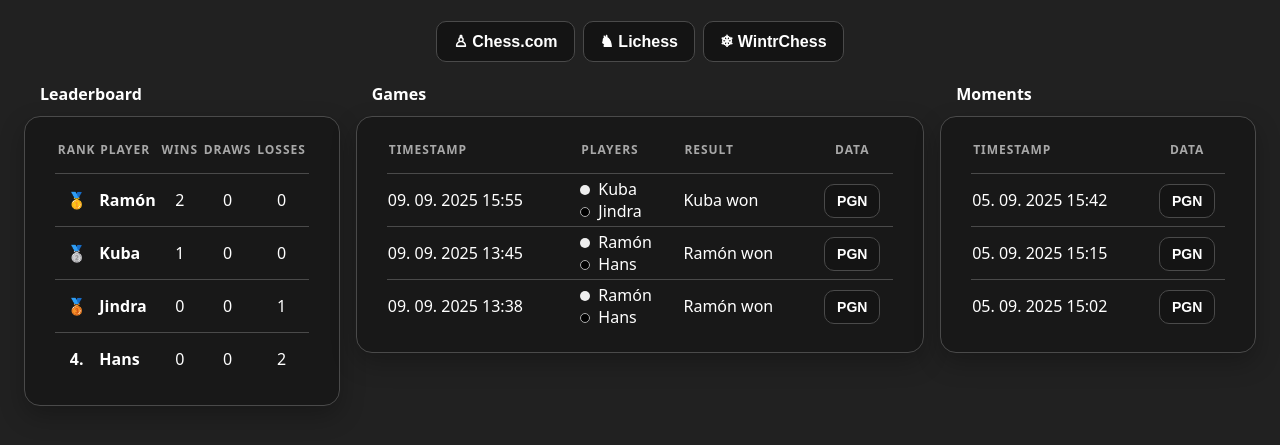
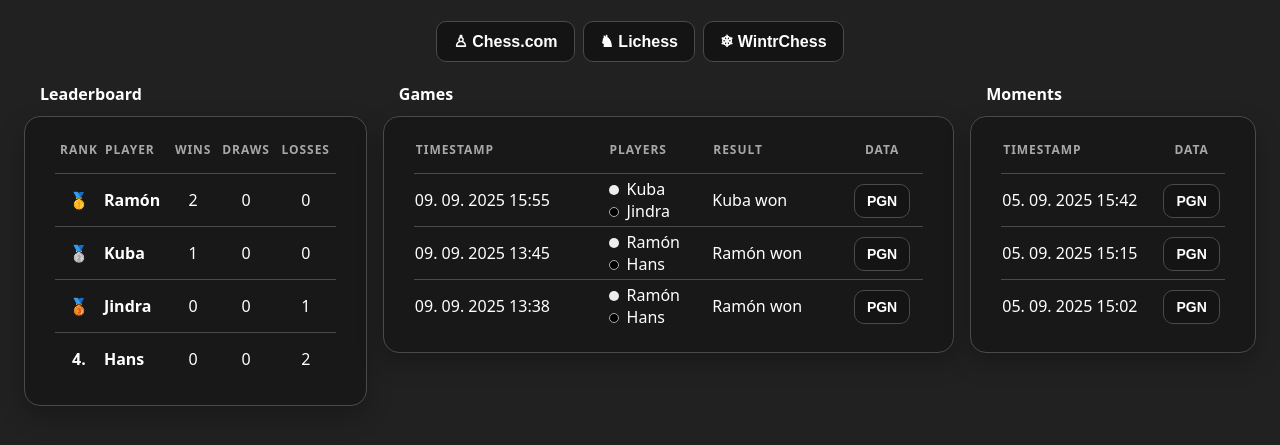
Before and after one commit to swift502/MagChess, an Astro site in the folder scoreboard/: page / in a window 1280 px wide. Shown: the part 63-508 px from the top of the page. Built offline with nearby package versions, Linux system fonts and the light colour scheme; Astro itself is replaced by a stand-in of ours.

Commit message:
column width

```diff
--- a/scoreboard/src/styles/global.css
+++ b/scoreboard/src/styles/global.css
@@ -74,7 +74,7 @@ header {
 
 .stack {
     display: grid;
-    grid-template-columns: 1fr 1.8fr 1fr;
+    grid-template-columns: 1.2fr 2.0fr 1fr;
     gap: 16px;
 }
 
```
